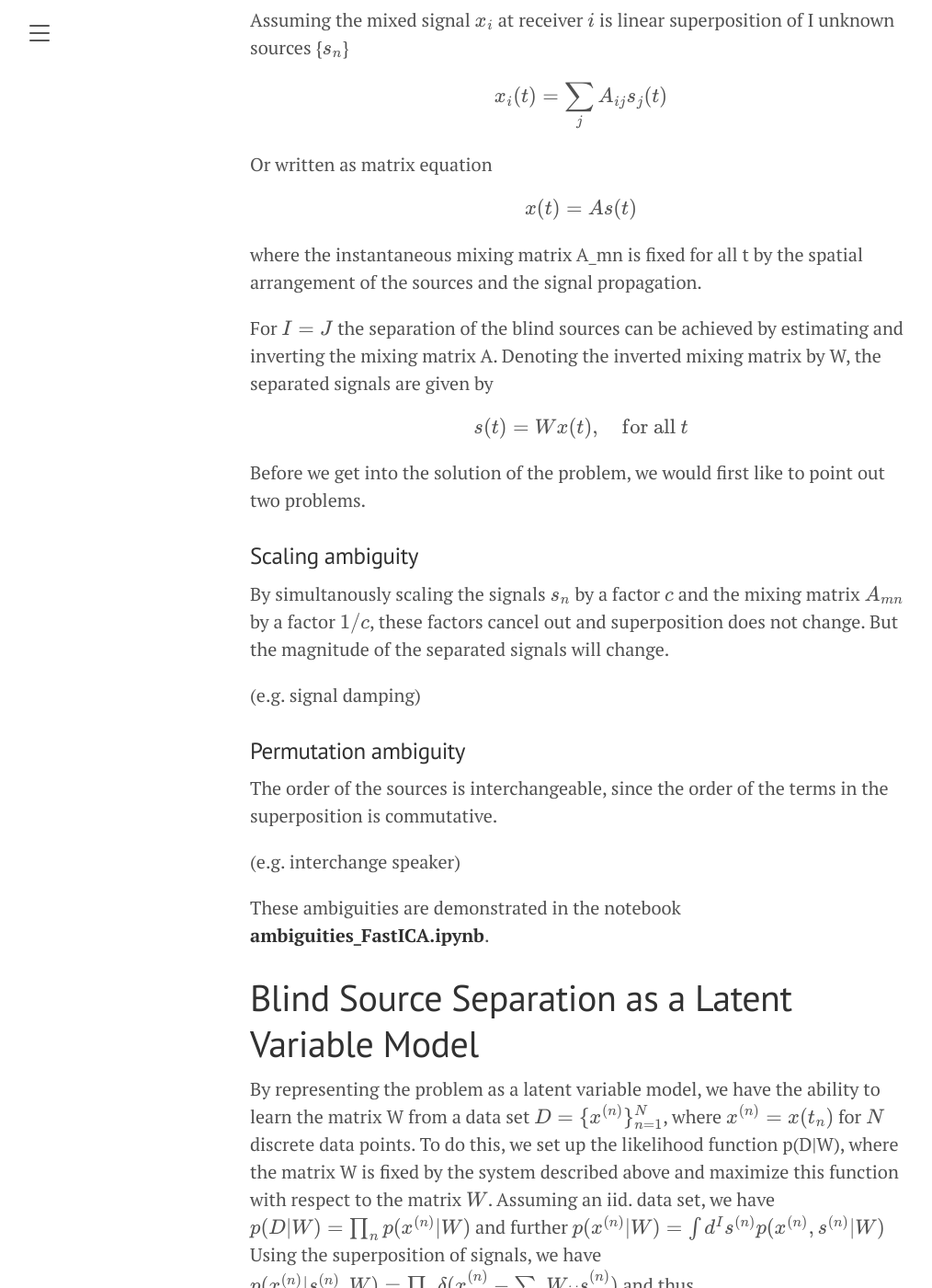
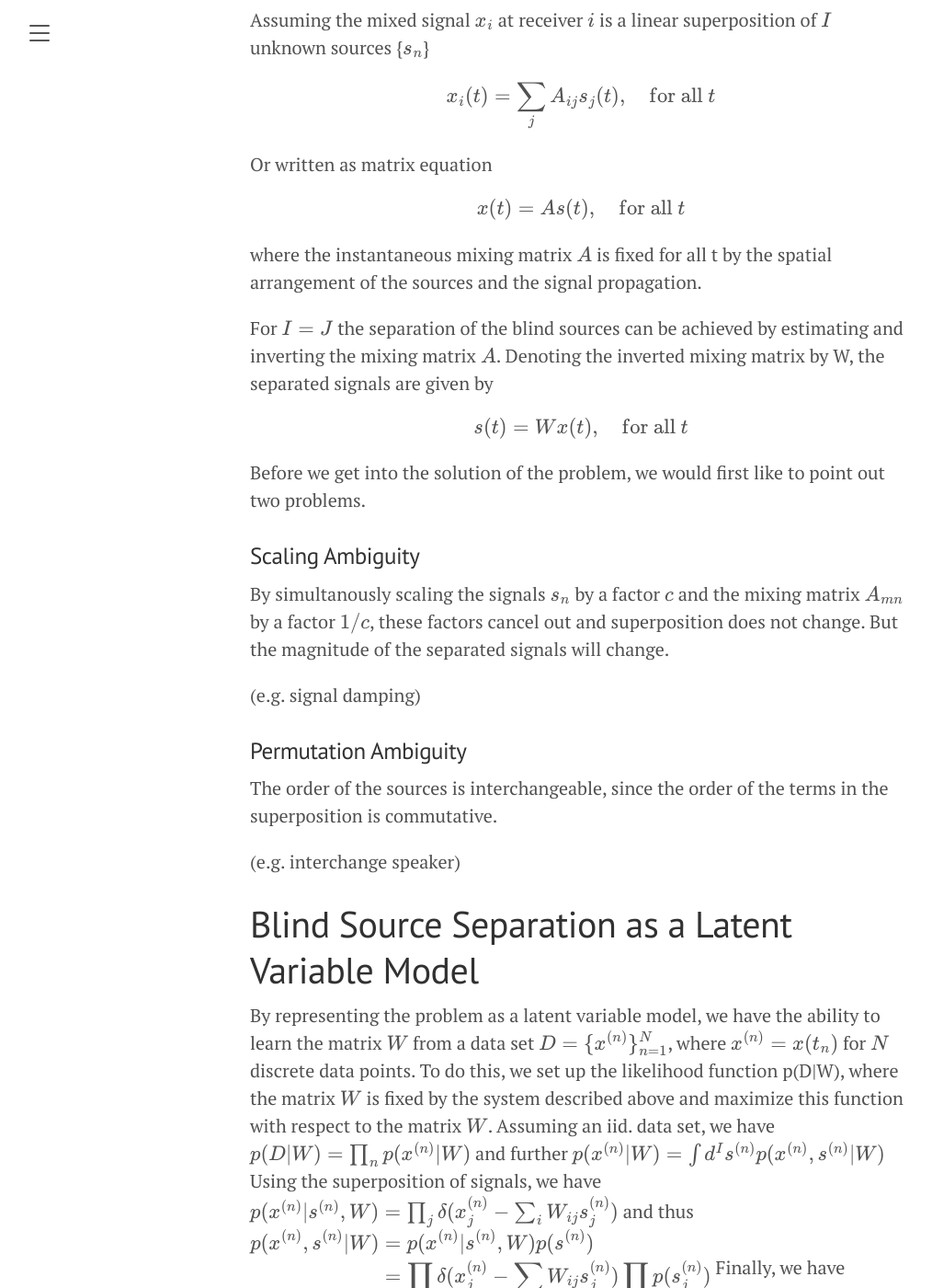
Before and after one commit to BLyndon/bayesian_methods, a Jekyll site: the page built from docs/_posts/2021-01-13-independent_component_analysis.md, in a window 1280 px wide and 1400 px high, scrolled down 644 px. Shown: the whole window at 92% size, without its empty margins (8-1022 px from the left). Built offline with Jekyll 4.4.1, drawn with Linux system fonts in a browser that asks for light colours; some of the changed text lies outside the part shown.

Commit message:
fix typos

```diff
--- a/docs/_posts/2021-01-13-independent_component_analysis.md
+++ b/docs/_posts/2021-01-13-independent_component_analysis.md
@@ -7,27 +7,27 @@
 {:toc}
 
 ---
-Here we cast the problem of source separation as a latent variable model and derive the ideas leading to a solution for an enviroment without noise and reverberation
+Here we cast the problem of source separation as a latent variable model and derive the ideas leading to a solution for an environment without noise and reverberation
 
 # Blind Source Separation
 
 Consider a fixed setting of $$I$$ receivers and $$J$$ sources, denoted by $$x_j$$, $$s_i$$ resp.
 
-Assuming the mixed signal $$x_i$$ at receiver $$i$$ is linear superposition of I unknown sources {$$s_n$$}
+Assuming the mixed signal $$x_i$$ at receiver $$i$$ is a linear superposition of $$I$$ unknown sources {$$s_n$$}
 
 $$
-    x_i(t) = \sum_j A_{ij} s_j(t)
+    x_i(t) = \sum_j A_{ij} s_j(t),\quad \text{for all }t
 $$
 
 Or written as matrix equation
 
 $$
-    x(t) = A s(t)
+    x(t) = A s(t),\quad \text{for all }t
 $$
 
-where the instantaneous mixing matrix A_mn is fixed for all t by the spatial arrangement of the sources and the signal propagation.
+where the instantaneous mixing matrix $$A$$ is fixed for all t by the spatial arrangement of the sources and the signal propagation.
 
-For $$I=J$$ the separation of the blind sources can be achieved by estimating and inverting the mixing matrix A. Denoting the inverted mixing matrix by W, the separated signals are given by
+For $$I=J$$ the separation of the blind sources can be achieved by estimating and inverting the mixing matrix $$A$$. Denoting the inverted mixing matrix by W, the separated signals are given by
 
 $$
     s(t) = Wx(t),\quad \text{for all }t
@@ -35,21 +35,19 @@
 
 Before we get into the solution of the problem, we would first like to point out two problems.
 
-### Scaling ambiguity
+### Scaling Ambiguity
 By simultanously scaling the signals $$s_n$$ by a factor $$c$$ and the mixing matrix $$A_{mn}$$ by a factor $$1/c$$, these factors cancel out and superposition does not change. But the magnitude of the separated signals will change.
 
 (e.g. signal damping)
 
-### Permutation ambiguity
+### Permutation Ambiguity
 The order of the sources is interchangeable, since the order of the terms in the superposition is commutative.
 
 (e.g. interchange speaker)
 
-These ambiguities are demonstrated in the notebook **ambiguities_FastICA.ipynb**.
-
 # Blind Source Separation as a Latent Variable Model
-By representing the problem as a latent variable model, we have the ability to learn the matrix W from a data set $$D=\{x^{(n)}\}_{n=1}^N$$, where $$x^{(n)}=x(t_n)$$ for $$N$$ discrete data points.
-To do this, we set up the likelihood function p(D|W), where the matrix W is fixed by the system described above and maximize this function with respect to the matrix $$W$$. Assuming an iid. data set, we have
+By representing the problem as a latent variable model, we have the ability to learn the matrix $$W$$ from a data set $$D=\{x^{(n)}\}_{n=1}^N$$, where $$x^{(n)}=x(t_n)$$ for $$N$$ discrete data points.
+To do this, we set up the likelihood function p(D|W), where the matrix $$W$$ is fixed by the system described above and maximize this function with respect to the matrix $$W$$. Assuming an iid. data set, we have
 $$
     p(D|W) = \prod_n p(x^{(n)}|W)
 $$
```
